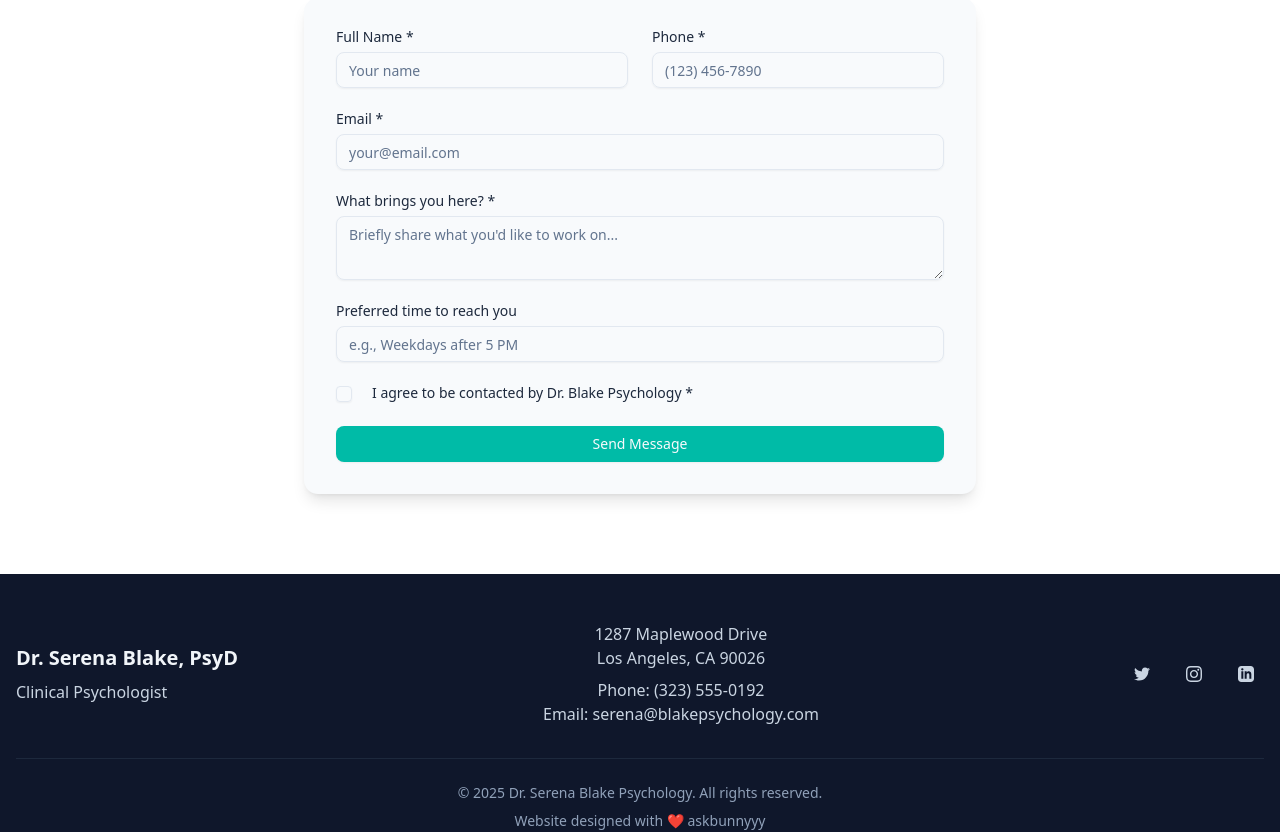
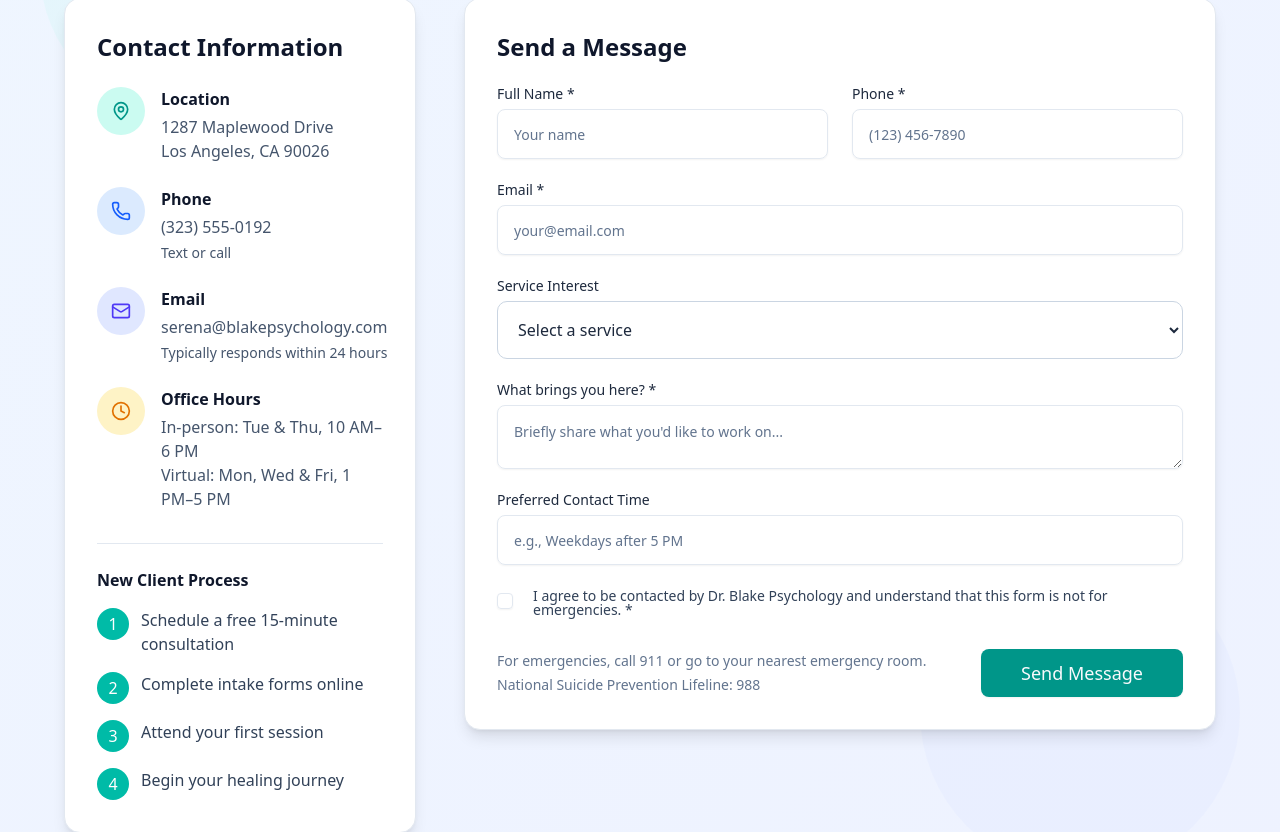
Before and after one commit to saurabhhh777/TherapistWebsite, a Next.js app: page / in a window 1280 px wide. Shown: the part 4956-5788 px from the top of the page. Built offline with nearby package versions, Linux system fonts and the light colour scheme.

Commit message:
feat(ContactForm):icons and design with color change

```diff
--- a/components/ContactForm.jsx
+++ b/components/ContactForm.jsx
@@ -15,14 +15,16 @@ import { Input } from '@/components/ui/input';
 import { Textarea } from '@/components/ui/textarea';
 import { Checkbox } from '@/components/ui/checkbox';
 import { Button } from '@/components/ui/button';
+import { Calendar, Clock, Mail, MapPin, Phone } from 'lucide-react';
 
 // Form validation schema
 const formSchema = z.object({
   name: z.string().min(2, "Name must be at least 2 characters"),
-  phone: z.string().regex(/^\d{10}$/, "Valid 10-digit phone number required"),
+  phone: z.string().regex(/^(\+\d{1,2}\s)?\(?\d{3}\)?[\s.-]?\d{3}[\s.-]?\d{4}$/, "Valid phone number required"),
   email: z.string().email("Valid email required"),
   message: z.string().min(10, "Please share what brings you here"),
   preferredTime: z.string().optional(),
+  service: z.string().optional(),
   agree: z.boolean().refine(val => val, "Agreement is required"),
 });
 
@@ -39,6 +41,7 @@ export default function ContactForm() {
       email: "",
       message: "",
       preferredTime: "",
+      service: "",
       agree: false,
     },
   });
@@ -55,8 +58,15 @@ export default function ContactForm() {
   };
 
   return (
-    <section id="contact" className="py-20 bg-white">
-      <div className="container mx-auto px-4">
+    <section id="contact" className="py-20 bg-gradient-to-br from-blue-50 to-indigo-50 relative overflow-hidden">
+      {/* Decorative elements */}
+      <div className="absolute top-0 left-0 w-full h-full overflow-hidden opacity-10">
+        <div className="absolute top-20 left-10 w-72 h-72 bg-teal-200 rounded-full"></div>
+        <div className="absolute bottom-10 right-10 w-80 h-80 bg-indigo-200 rounded-full"></div>
+      </div>
+
+      <div className="container mx-auto px-4 relative z-10">
+        <div className="max-w-6xl mx-auto">
           <div className="max-w-4xl mx-auto text-center mb-16">
             <h2 className="text-3xl md:text-4xl font-bold text-slate-900 mb-4">Contact Me</h2>
             <div className="h-1 w-24 bg-teal-500 mx-auto"></div>
@@ -65,30 +75,120 @@ export default function ContactForm() {
             </p>
           </div>
 
-        <div className="max-w-2xl mx-auto">
+          <div className="grid grid-cols-1 lg:grid-cols-3 gap-12">
+            {/* Contact Information */}
+            <div className="order-2 lg:order-1">
+              <div className="bg-white rounded-2xl shadow-lg p-8 h-full border border-slate-200">
+                <h3 className="text-2xl font-bold text-slate-900 mb-6">Contact Information</h3>
+
+                <div className="space-y-6">
+                  <div className="flex">
+                    <div className="w-12 h-12 rounded-full bg-teal-100 flex items-center justify-center mr-4 flex-shrink-0">
+                      <MapPin className="w-5 h-5 text-teal-600" />
+                    </div>
+                    <div>
+                      <h4 className="font-bold text-slate-900 mb-1">Location</h4>
+                      <p className="text-slate-600">1287 Maplewood Drive</p>
+                      <p className="text-slate-600">Los Angeles, CA 90026</p>
+                    </div>
+                  </div>
+
+                  <div className="flex">
+                    <div className="w-12 h-12 rounded-full bg-blue-100 flex items-center justify-center mr-4 flex-shrink-0">
+                      <Phone className="w-5 h-5 text-blue-600" />
+                    </div>
+                    <div>
+                      <h4 className="font-bold text-slate-900 mb-1">Phone</h4>
+                      <p className="text-slate-600">(323) 555-0192</p>
+                      <p className="text-slate-600 text-sm mt-1">Text or call</p>
+                    </div>
+                  </div>
+
+                  <div className="flex">
+                    <div className="w-12 h-12 rounded-full bg-indigo-100 flex items-center justify-center mr-4 flex-shrink-0">
+                      <Mail className="w-5 h-5 text-indigo-600" />
+                    </div>
+                    <div>
+                      <h4 className="font-bold text-slate-900 mb-1">Email</h4>
+                      <p className="text-slate-600">serena@blakepsychology.com</p>
+                      <p className="text-slate-600 text-sm mt-1">Typically responds within 24 hours</p>
+                    </div>
+                  </div>
+
+                  <div className="flex">
+                    <div className="w-12 h-12 rounded-full bg-amber-100 flex items-center justify-center mr-4 flex-shrink-0">
+                      <Clock className="w-5 h-5 text-amber-600" />
+                    </div>
+                    <div>
+                      <h4 className="font-bold text-slate-900 mb-1">Office Hours</h4>
+                      <p className="text-slate-600">
+                        <span className="font-medium">In-person:</span> Tue & Thu, 10 AM–6 PM
+                      </p>
+                      <p className="text-slate-600">
+                        <span className="font-medium">Virtual:</span> Mon, Wed & Fri, 1 PM–5 PM
+                      </p>
+                    </div>
+                  </div>
+                </div>
+
+                <div className="mt-8 pt-6 border-t border-slate-200">
+                  <h4 className="font-bold text-slate-900 mb-4">New Client Process</h4>
+                  <ol className="space-y-4">
+                    {[
+                      "Schedule a free 15-minute consultation",
+                      "Complete intake forms online",
+                      "Attend your first session",
+                      "Begin your healing journey"
+                    ].map((step, index) => (
+                      <li key={index} className="flex items-start">
+                        <div className="w-8 h-8 rounded-full bg-teal-500 text-white flex items-center justify-center mr-3 flex-shrink-0">
+                          {index + 1}
+                        </div>
+                        <span className="text-slate-700">{step}</span>
+                      </li>
+                    ))}
+                  </ol>
+                </div>
+              </div>
+            </div>
+
+            {/* Contact Form */}
+            <div className="lg:col-span-2 order-1 lg:order-2">
               {submitSuccess ? (
-            <div className="bg-teal-50 border border-teal-200 text-teal-700 px-4 py-6 rounded-lg text-center">
-              <svg className="w-16 h-16 mx-auto text-teal-500 mb-4" fill="none" stroke="currentColor" viewBox="0 0 24 24">
+                <div className="bg-white rounded-2xl shadow-lg p-8 text-center border border-teal-200">
+                  <div className="w-24 h-24 rounded-full bg-teal-100 flex items-center justify-center mx-auto mb-6">
+                    <svg className="w-12 h-12 text-teal-500" fill="none" stroke="currentColor" viewBox="0 0 24 24">
                       <path strokeLinecap="round" strokeLinejoin="round" strokeWidth="2" d="M5 13l4 4L19 7"></path>
                     </svg>
-              <h3 className="text-2xl font-bold mb-2">Message Sent!</h3>
-              <p>Thank you for reaching out. I'll contact you within 24 hours.</p>
+                  </div>
+                  <h3 className="text-2xl font-bold text-slate-900 mb-2">Message Sent Successfully!</h3>
+                  <p className="text-slate-600 mb-6 max-w-md mx-auto">
+                    Thank you for reaching out. I'll contact you within 24 hours to discuss next steps.
+                  </p>
+                  <Button
+                    onClick={() => setSubmitSuccess(false)}
+                    className="bg-teal-600 hover:bg-teal-700"
+                  >
+                    Send Another Message
+                  </Button>
                 </div>
               ) : (
                 <Form {...form}>
                   <form
                     onSubmit={form.handleSubmit(onSubmit)}
-                className="bg-slate-50 p-6 md:p-8 rounded-xl shadow-lg space-y-6"
+                    className="bg-white rounded-2xl shadow-lg p-6 md:p-8 border border-slate-200"
                   >
+                    <h3 className="text-2xl font-bold text-slate-900 mb-6">Send a Message</h3>
+
                     <div className="grid grid-cols-1 md:grid-cols-2 gap-6">
                       <FormField
                         control={form.control}
                         name="name"
                         render={({ field }) => (
                           <FormItem>
-                        <FormLabel>Full Name *</FormLabel>
+                            <FormLabel className="font-medium text-slate-800">Full Name *</FormLabel>
                             <FormControl>
-                          <Input placeholder="Your name" {...field} />
+                              <Input placeholder="Your name" {...field} className="py-6 px-4" />
                             </FormControl>
                             <FormMessage />
                           </FormItem>
@@ -100,9 +200,9 @@ export default function ContactForm() {
                         name="phone"
                         render={({ field }) => (
                           <FormItem>
-                        <FormLabel>Phone *</FormLabel>
+                            <FormLabel className="font-medium text-slate-800">Phone *</FormLabel>
                             <FormControl>
-                          <Input placeholder="(123) 456-7890" {...field} />
+                              <Input placeholder="(123) 456-7890" {...field} className="py-6 px-4" />
                             </FormControl>
                             <FormMessage />
                           </FormItem>
@@ -114,9 +214,29 @@ export default function ContactForm() {
                         name="email"
                         render={({ field }) => (
                           <FormItem className="md:col-span-2">
-                        <FormLabel>Email *</FormLabel>
+                            <FormLabel className="font-medium text-slate-800">Email *</FormLabel>
                             <FormControl>
-                          <Input placeholder="your@email.com" {...field} />
+                              <Input placeholder="your@email.com" {...field} className="py-6 px-4" />
+                            </FormControl>
+                            <FormMessage />
+                          </FormItem>
+                        )}
+                      />
+
+                      <FormField
+                        control={form.control}
+                        name="service"
+                        render={({ field }) => (
+                          <FormItem className="md:col-span-2">
+                            <FormLabel className="font-medium text-slate-800">Service Interest</FormLabel>
+                            <FormControl>
+                              <select {...field} className="w-full p-4 border border-slate-300 rounded-lg bg-white">
+                                <option value="">Select a service</option>
+                                <option value="anxiety">Anxiety & Stress Management</option>
+                                <option value="relationship">Relationship Counseling</option>
+                                <option value="trauma">Trauma Recovery</option>
+                                <option value="other">Other</option>
+                              </select>
                             </FormControl>
                             <FormMessage />
                           </FormItem>
@@ -128,12 +248,13 @@ export default function ContactForm() {
                         name="message"
                         render={({ field }) => (
                           <FormItem className="md:col-span-2">
-                        <FormLabel>What brings you here? *</FormLabel>
+                            <FormLabel className="font-medium text-slate-800">What brings you here? *</FormLabel>
                             <FormControl>
                               <Textarea
                                 placeholder="Briefly share what you'd like to work on..."
-                            rows={4}
+                                rows={5}
                                 {...field}
+                                className="p-4"
                               />
                             </FormControl>
                             <FormMessage />
@@ -146,9 +267,9 @@ export default function ContactForm() {
                         name="preferredTime"
                         render={({ field }) => (
                           <FormItem className="md:col-span-2">
-                        <FormLabel>Preferred time to reach you</FormLabel>
+                            <FormLabel className="font-medium text-slate-800">Preferred Contact Time</FormLabel>
                             <FormControl>
-                          <Input placeholder="e.g., Weekdays after 5 PM" {...field} />
+                              <Input placeholder="e.g., Weekdays after 5 PM" {...field} className="py-6 px-4" />
                             </FormControl>
                             <FormMessage />
                           </FormItem>
@@ -164,11 +285,12 @@ export default function ContactForm() {
                               <Checkbox
                                 checked={field.value}
                                 onCheckedChange={field.onChange}
+                                className="mt-1"
                               />
                             </FormControl>
                             <div className="space-y-1 leading-none">
-                          <FormLabel>
-                            I agree to be contacted by Dr. Blake Psychology *
+                              <FormLabel className="font-normal text-slate-700">
+                                I agree to be contacted by Dr. Blake Psychology and understand that this form is not for emergencies. *
                               </FormLabel>
                             </div>
                             <FormMessage className="mt-0" />
@@ -177,9 +299,15 @@ export default function ContactForm() {
                       />
                     </div>
 
+                    <div className="mt-8 flex flex-col sm:flex-row justify-between items-center gap-6">
+                      <div className="text-slate-500 text-sm">
+                        <p>For emergencies, call 911 or go to your nearest emergency room.</p>
+                        <p className="mt-1">National Suicide Prevention Lifeline: 988</p>
+                      </div>
+
                       <Button
                         type="submit"
-                  className="w-full bg-teal-500 hover:bg-teal-600"
+                        className="py-6 px-10 bg-teal-600 hover:bg-teal-700 text-lg min-w-[200px]"
                         disabled={isSubmitting}
                       >
                         {isSubmitting ? (
@@ -192,11 +320,23 @@ export default function ContactForm() {
                           </span>
                         ) : 'Send Message'}
                       </Button>
+                    </div>
                   </form>
                 </Form>
               )}
             </div>
           </div>
+        </div>
+      </div>
+
+      {/* Wave divider */}
+      <div className="absolute bottom-0 left-0 w-full overflow-hidden">
+        <svg viewBox="0 0 1200 120" preserveAspectRatio="none" className="fill-current text-white w-full h-16">
+          <path d="M0,0V46.29c47.79,22.2,103.59,32.17,158,28,70.36-5.37,136.33-33.31,206.8-37.5C438.64,32.43,512.34,53.67,583,72.05c69.27,18,138.3,24.88,209.4,13.08,36.15-6,69.85-17.84,104.45-29.34C989.49,25,1113-14.29,1200,52.47V0Z" opacity=".25"></path>
+          <path d="M0,0V15.81C13,36.92,27.64,56.86,47.69,72.05,99.41,111.27,165,111,224.58,91.58c31.15-10.15,60.09-26.07,89.67-39.8,40.92-19,84.73-46,130.83-49.67,36.26-2.85,70.9,9.42,98.6,31.56,31.77,25.39,62.32,62,103.63,73,40.44,10.79,81.35-6.69,119.13-24.28s75.16-39,116.92-43.05c59.73-5.85,113.28,22.88,168.9,38.84,30.2,8.66,59,6.17,87.09-7.5,22.43-10.89,48-26.93,60.65-49.24V0Z" opacity=".5"></path>
+          <path d="M0,0V5.63C149.93,59,314.09,71.32,475.83,42.57c43-7.64,84.23-20.12,127.61-26.46,59-8.63,112.48,12.24,165.56,35.4C827.93,77.22,886,95.24,951.2,90c86.53-7,172.46-45.71,248.8-84.81V0Z"></path>
+        </svg>
+      </div>
     </section>
   );
 }
```
Lines whose indentation alone changed are shown as unchanged.
